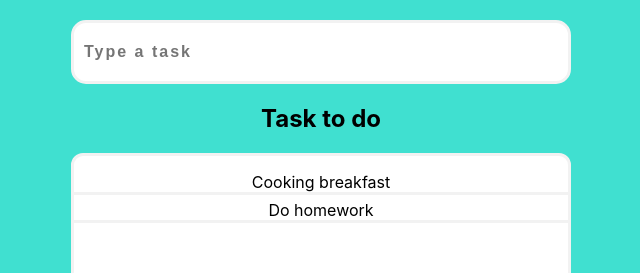
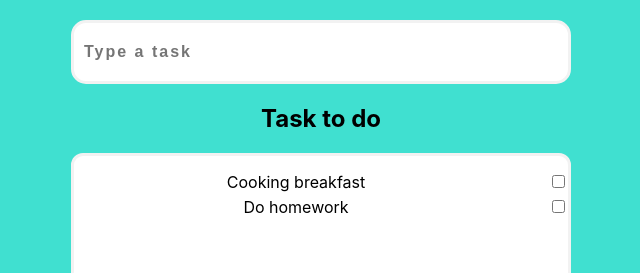
Before and after one commit to jfernando0911/reactjs-todo-list, a React (Create React App) app: page / in a window 1280 px wide. Shown: the top 273 px of the page, without its empty margins (319-959 px from the left). Built offline with nearby package versions, Linux system fonts and the light colour scheme.

Commit message:
We can underline the list element when the checkbox is true, when false it does the opposite. Also, the animation of the trashIcon when the parent is hovered works now

```diff
--- a/src/Components/ListElement.js
+++ b/src/Components/ListElement.js
@@ -1,21 +1,35 @@
 import React from 'react';
+import {createRef} from 'react';
 import styles from './listElementContainer.module.css';
 import i from '../Images/trash_icon.png';
 
 const ListElement = (props) => {
-
+    const inputEl = createRef();
     console.log(props);
 
+    const updateTextDecoration = (e) =>{
+        console.log("Checkbox value: ", e.target.checked);
+        console.log("This is my ref: ", inputEl.current);
+        if(e.target.checked === true){
+            inputEl.current.style.textDecoration = "line-through";
+        }else{
+            inputEl.current.style.textDecoration = "none";
 
+        }
+    }
+    //Nos quedamoe en la linea 20, checked tenemos que mandar el valor para marcar la tarea
     return (
-        <div className={styles.listElementWrapper}      onClick={props.delete}  >
-            <li>
+        <li className={styles.listElementContainer}  onClick={props.delete} ref={inputEl}  >
+            <div className={styles.nameContainer} >
                 <div>{props.name}</div>
-                <img src={i} alt={"It's a trash icon"}/>
-            </li>
-
-
-        </div>
+            </div>
+            <div className={styles.deleteContainer}>
+                <img src={i} alt={"It's a trash icon"} />
+            </div>
+            <div className={styles.doneContainer}>
+                <input type="checkbox" onChange={updateTextDecoration} />
+            </div>
+        </li>
     );
 }
 
--- a/src/Components/listElementContainer.module.css
+++ b/src/Components/listElementContainer.module.css
@@ -1,36 +1,103 @@
 
-.listElementWrapper{
-    border-bottom: 3px solid #F2F2F2;
+.listElementContainer{
+    /* border-bottom: 3px solid #F2F2F2; */
+    /* border: 1px solid black; */
     margin-bottom: 5px;
+    animation: appear 500ms;
+    /* height: 25px; */
+    display: flex;
+    justify-content: center;
+    align-items: center;
 }
 
-.listElementWrapper > li{
+.nameContainer{
+    /* border: 2px solid yellow; */
+    flex-grow: 1;
+    overflow: hidden;
+}
+
+.nameContainer div {
+    animation: move 1s;
+}
+
+.deleteContainer{
+    /* border: 2px solid green; */
+    flex-basis: 30px;
+    height: 100%;
+    display: flex;
+    justify-content: center;
+    vertical-align: center;
+}
+
+
+.listElementContainer .deleteContainer img{
+    width: 20px;
+    height: 20px;
+    cursor: pointer;
+    /* animation: trashIconMoving 0.5s; */
+    display: none;
+}
+.listElementContainer:hover .deleteContainer img{
+    display: block;
+    width: 20px;
+    height: 20px;
+    cursor: pointer;
+    animation: trashIconMoving 0.5s;
+}
+
+.listElementContainer:hover{
+    /* display: block; */
+    background-color: tomato;
+}
+
+
+
+
+
+
+
+/* .listElementContainer > li{
     background-color: white;
     display: flex;
     align-items: center;
     justify-content: space-around;
     border-radius: 12px;
 
-}
-.listElementWrapper li div{
-    overflow: hidden;
+} */
+/* .listElementContainer div{ */
+    /* overflow: hidden; */
+    /* font-size: 1em  ; */
+    /* flex-grow: 2; */
+    /* border: 1px solid black; */
+
+/* } */
+
+/* .listElementContainer:hover{
+    background-color: tomato;
+} */
+/*
+.listElementContainer img{
+    width: 22px;
+    height: 22px;
+    display: block;
+    border:1px solid black;
+    margin-right: 10px;
+
 }
 
-.listElementWrapper li img{
-    width: 1em;
-    height: 1em;
-    display: none;
-    animation: trashIconMoving 0.5s;
-}
+.listElementContainer img:hover{
+    display: block;
+} */
 
-.listElementWrapper li:hover img{
-    display: block;
-}
 
-.listElementWrapper li:hover{
+
+/*
+
+.listElementContainer div:hover{
     background-color: tomato;
     animation: move 0.3s ease-in-out;
 }
+ */
 
 
 @keyframes trashIconMoving{
@@ -52,3 +119,13 @@
         opacity: 1;
     }
 }
+
+@keyframes appear{
+    from{
+        transform: translateY(300px);
+    }
+    to{
+        transform: translateY(0);
+
+    }
+}
```
